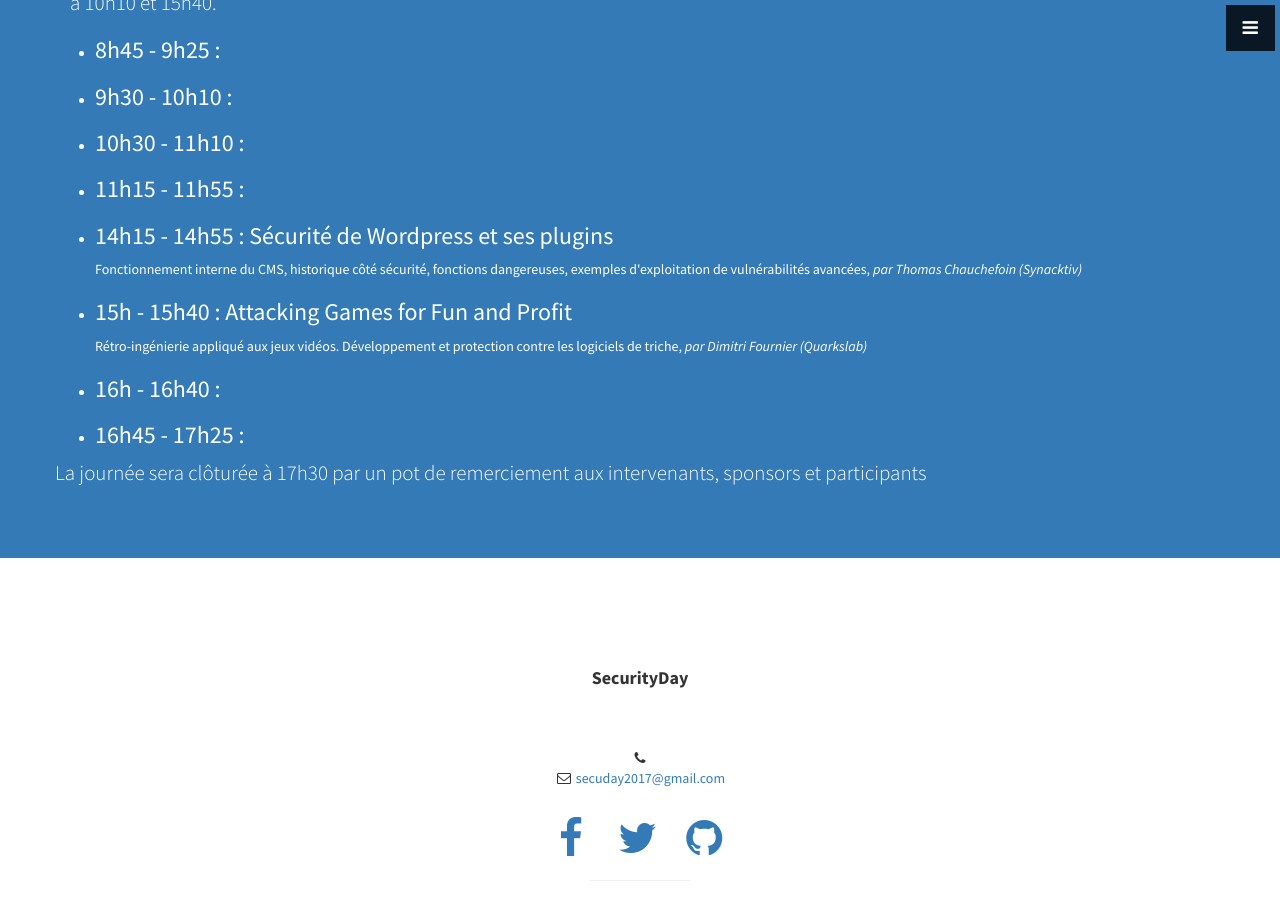
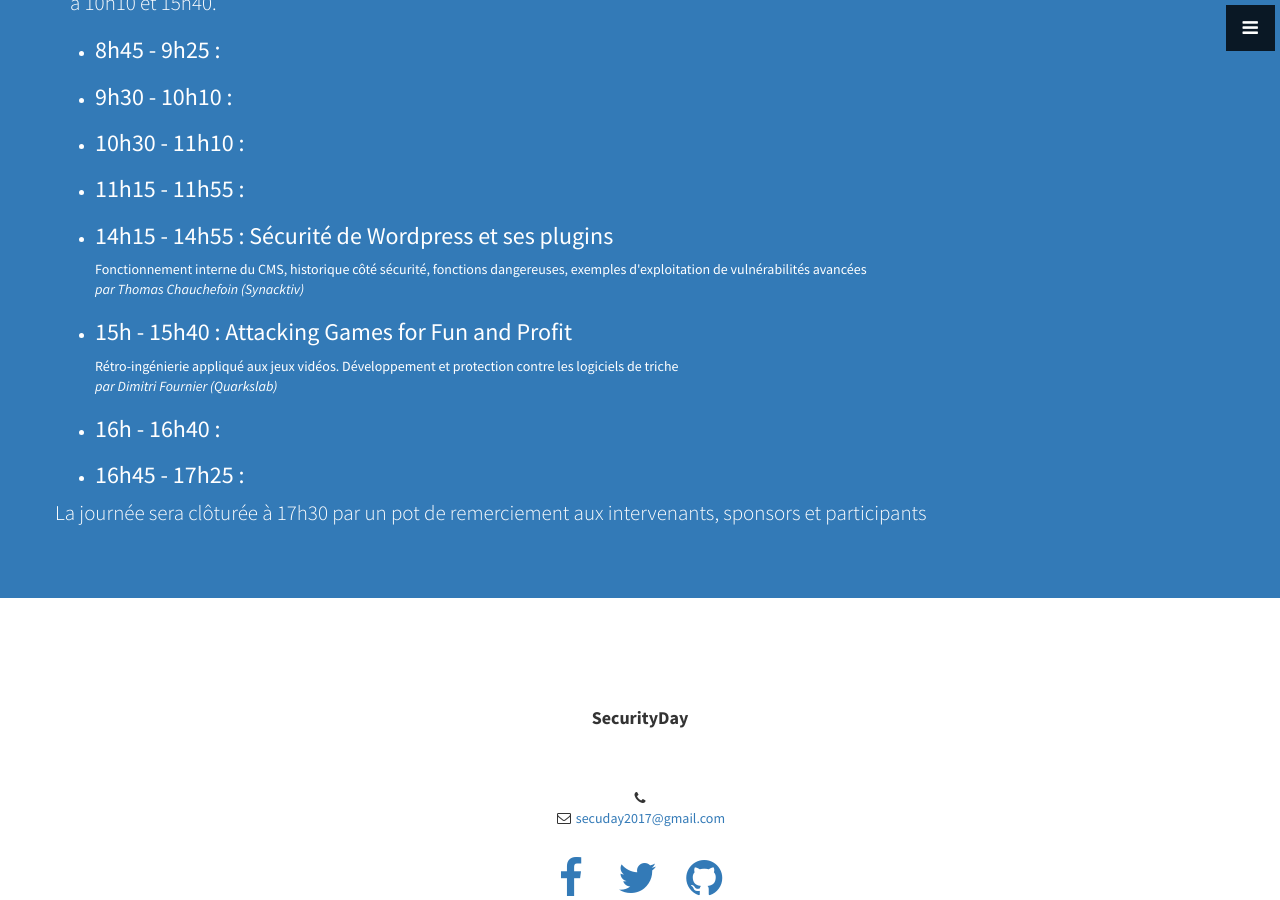
Before and after one commit to securityday2017/SecuDay.github.io, a Jekyll site: the page built from index.html, in a window 1280 px wide and 900 px high, scrolled down 2206 px. Built offline with Jekyll 4.4.1, drawn with Linux system fonts in a browser that asks for light colours.

```diff
--- a/_includes/programme.html
+++ b/_includes/programme.html
@@ -23,13 +23,15 @@
         	<h3>11h15 - 11h55 : </h3></li>
         <li>
           	<h3>14h15 - 14h55 : Sécurité de Wordpress et ses plugins</h3>
-          		<p>Fonctionnement interne du CMS, historique côté sécurité, fonctions dangereuses, exemples d'exploitation de vulnérabilités avancées,
+          		<p>Fonctionnement interne du CMS, historique côté sécurité, fonctions dangereuses, exemples d'exploitation de vulnérabilités avancées
+            		<br/>
             		<i>par Thomas Chauchefoin (Synacktiv)</i>
           		</p>
           	</li>
         <li>
         	<h3>15h - 15h40 : Attacking Games for Fun and Profit</h3>
-        		<p>Rétro-ingénierie appliqué aux jeux vidéos. Développement et protection contre les logiciels de triche,
+        		<p>Rétro-ingénierie appliqué aux jeux vidéos. Développement et protection contre les logiciels de triche
+        			<br/>
         			<i>par Dimitri Fournier (Quarkslab)</i>
         		</p>
         	</li>
```
